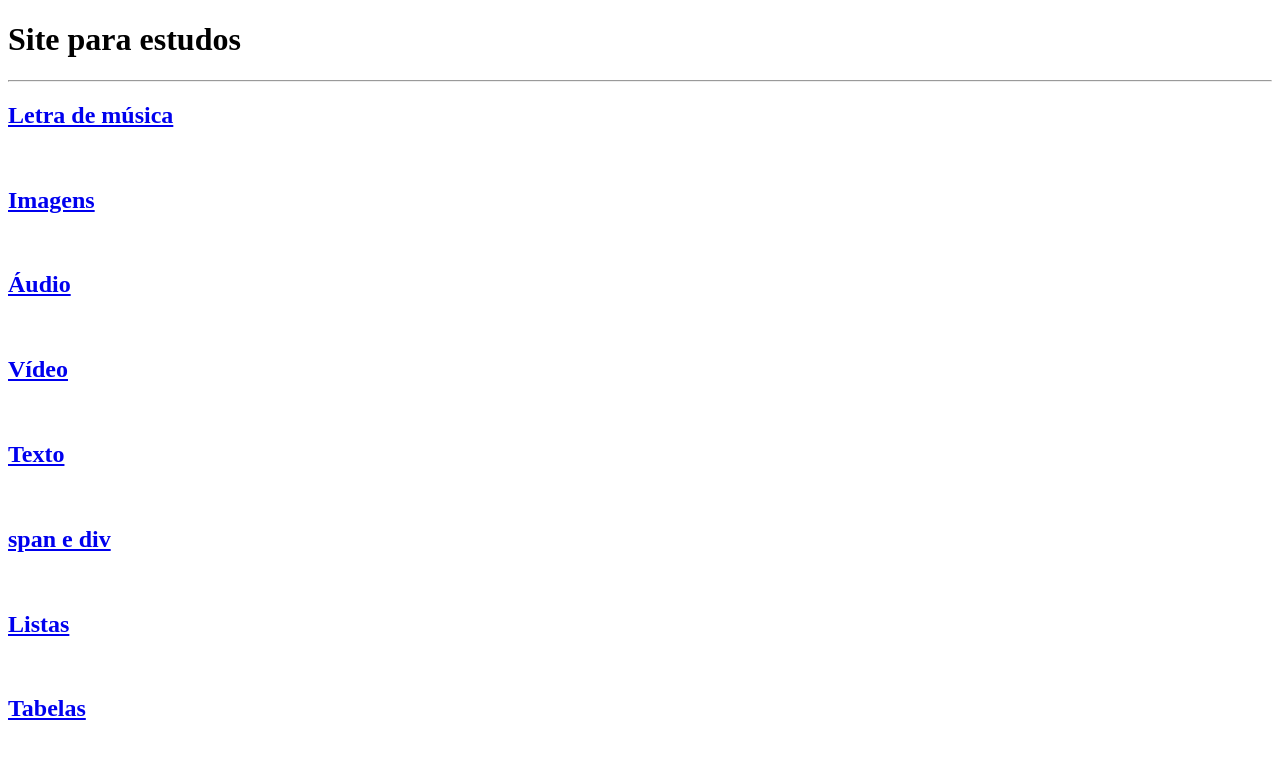
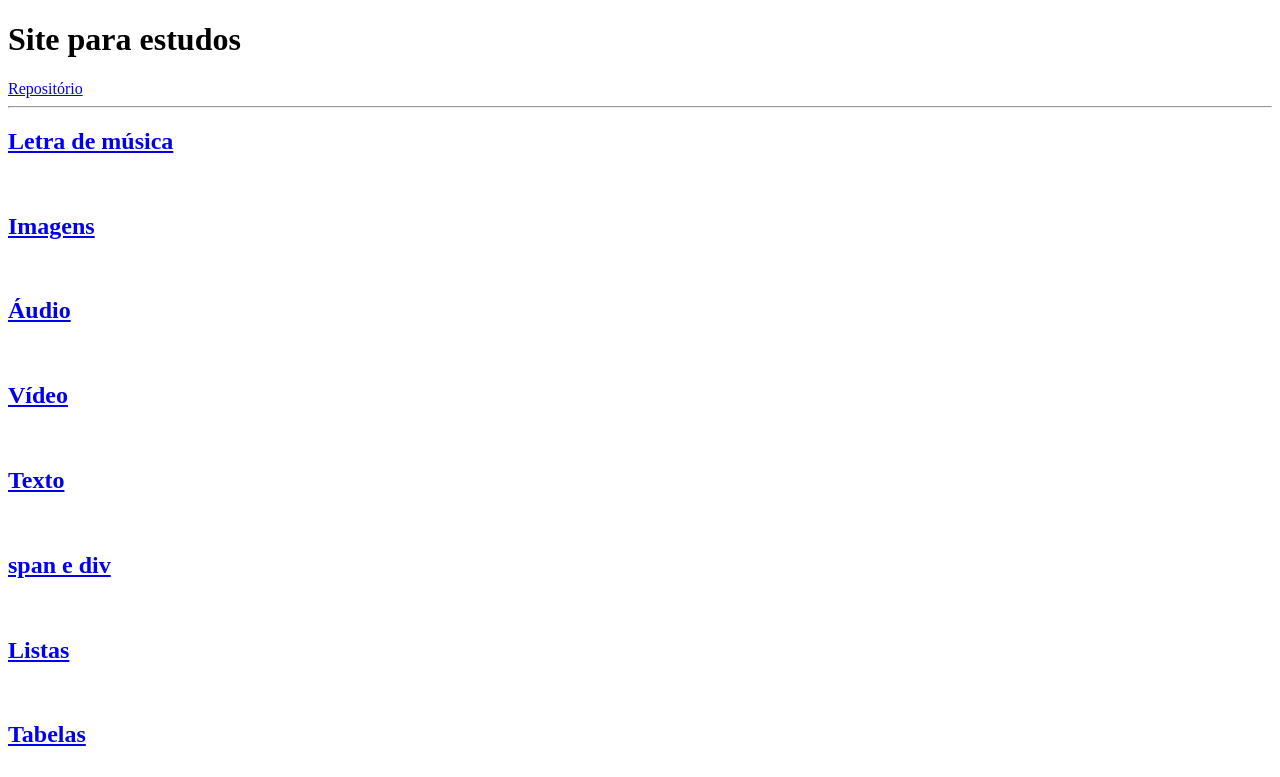
Before and after one commit to hakuerico/site-estudos, a plain HTML site: page index.html in a window 1280 px wide. Shown: the top 777 px of the page. Drawn offline with Linux system fonts and the light colour scheme.

Commit message:
repo adicionado

```diff
--- a/index.html
+++ b/index.html
@@ -11,6 +11,7 @@
 </head>
 <body>
     <h1>Site para estudos</h1>
+    <a href="https://github.com/hakuerico/site-estudos" target="_blank">Repositório</a>
     <hr>
     <h2><a href="pages/letramusica.html" rel="next">Letra de música</a></h2>
     <br>
```
